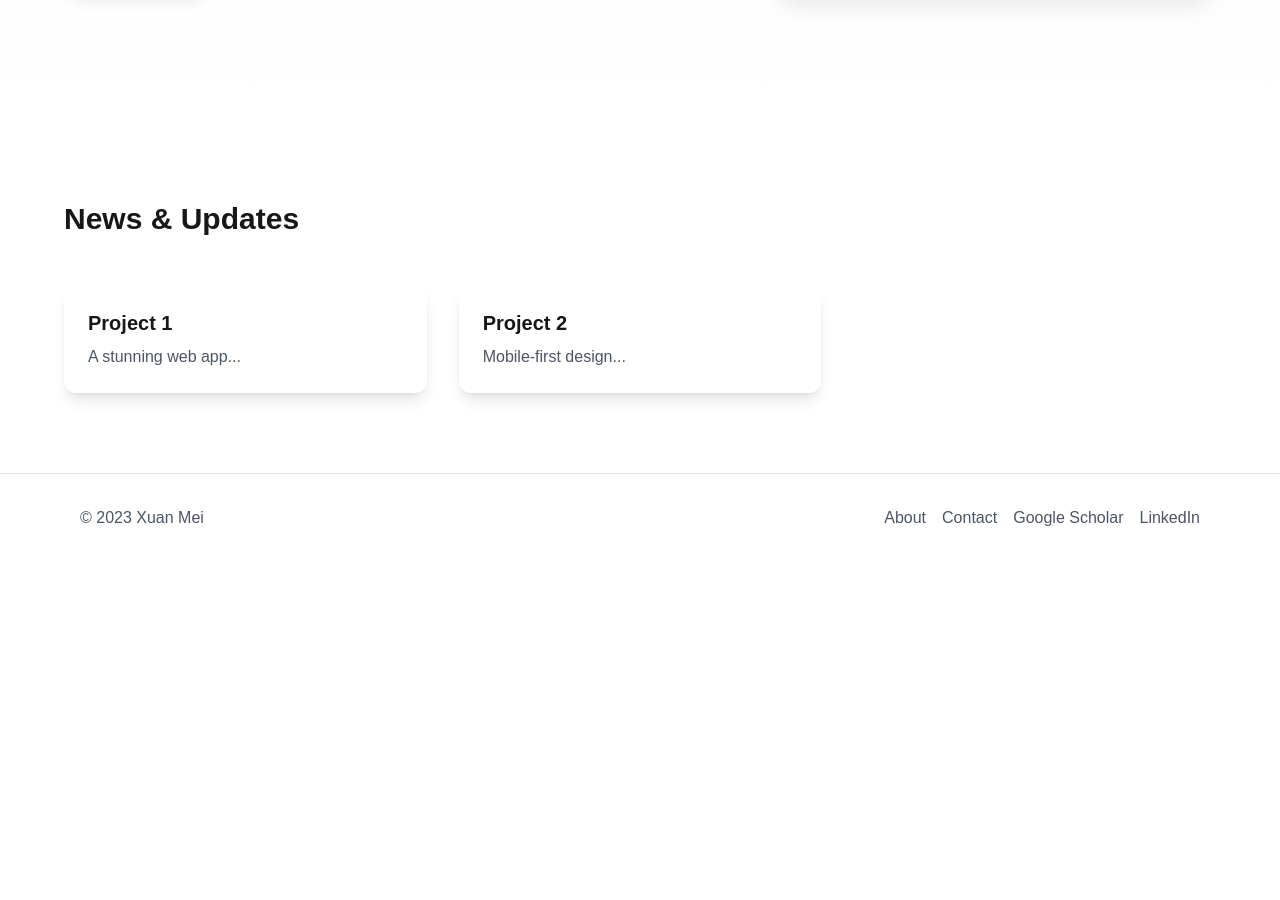
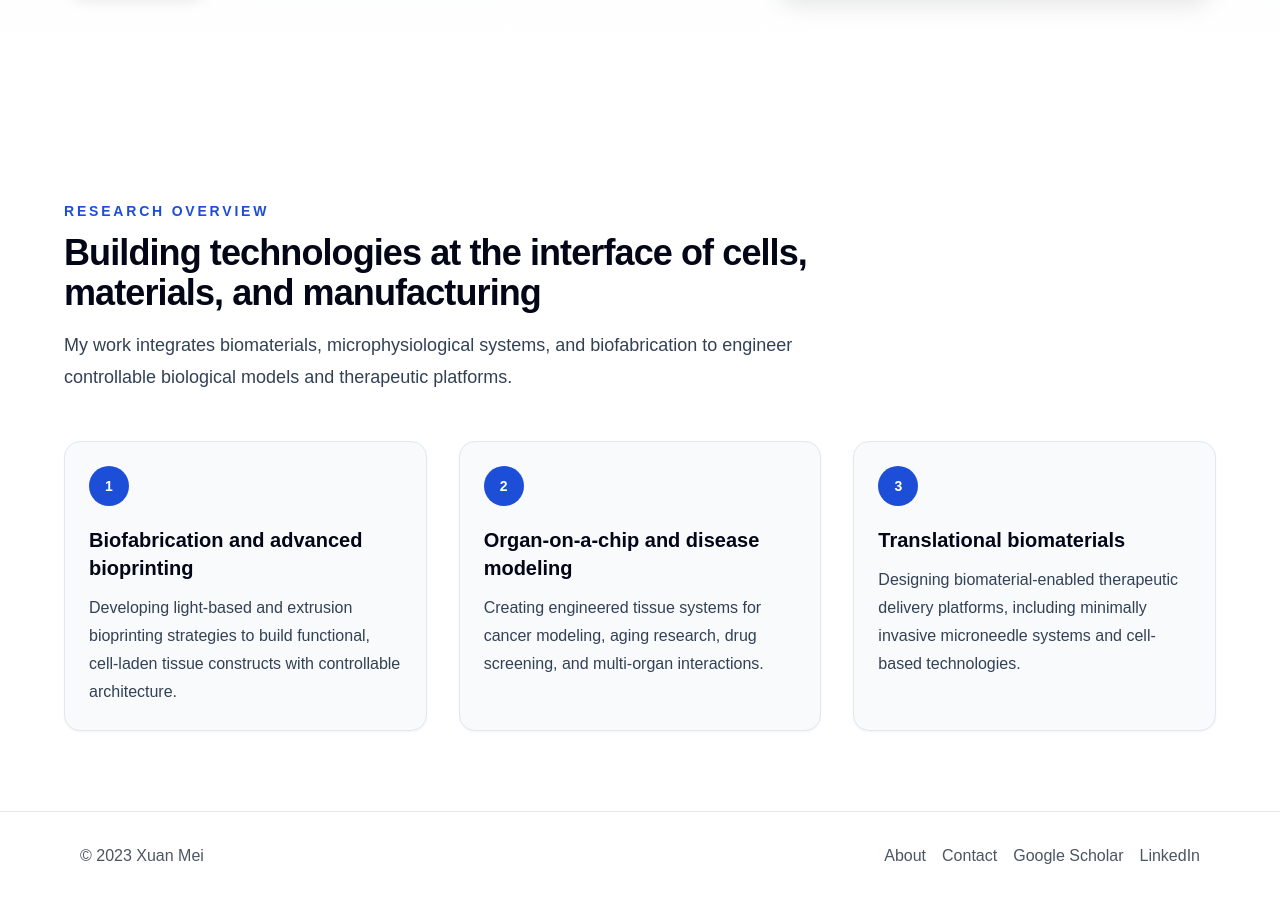
Before and after one commit to mxa911019/xuan-mei-website, a Next.js app: page / in a window 1280 px wide. Shown: the part 640-1540 px from the top of the page. Before the commit the page ends 1202 px from the top, so only its background shows below. Built offline with nearby package versions, Linux system fonts and the light colour scheme.

Commit message:
Replace placeholder project cards with research overview

```diff
--- a/components/Projects.jsx
+++ b/components/Projects.jsx
@@ -1,32 +1,62 @@
 import { motion } from 'framer-motion';
 
-const projects = [
-  { id: 1, title: "Project 1", description: "A stunning web app..." },
-  { id: 2, title: "Project 2", description: "Mobile-first design..." },
-  // Add your projects here
+const updates = [
+  {
+    id: 1,
+    title: 'Biofabrication and advanced bioprinting',
+    description:
+      'Developing light-based and extrusion bioprinting strategies to build functional, cell-laden tissue constructs with controllable architecture.',
+  },
+  {
+    id: 2,
+    title: 'Organ-on-a-chip and disease modeling',
+    description:
+      'Creating engineered tissue systems for cancer modeling, aging research, drug screening, and multi-organ interactions.',
+  },
+  {
+    id: 3,
+    title: 'Translational biomaterials',
+    description:
+      'Designing biomaterial-enabled therapeutic delivery platforms, including minimally invasive microneedle systems and cell-based technologies.',
+  },
 ];
 
 export default function NewsUpdates() {
   return (
-    <section className="py-20 px-4 dark:bg-gray-900">
-      <div className="max-w-6xl mx-auto">
-        <h2 className="text-3xl font-bold mb-12 dark:text-white">News & Updates</h2>
-        <div className="grid grid-cols-1 md:grid-cols-2 lg:grid-cols-3 gap-8">
-          {projects.map((project, index) => (
-            <motion.div
-              key={project.id}
+    <section className="bg-white px-4 py-20 dark:bg-slate-900">
+      <div className="mx-auto max-w-6xl">
+        <div className="mb-12 max-w-3xl">
+          <p className="text-sm font-semibold uppercase tracking-[0.2em] text-blue-700 dark:text-blue-300">
+            Research overview
+          </p>
+          <h2 className="mt-3 text-3xl font-bold tracking-tight text-slate-950 dark:text-white md:text-4xl">
+            Building technologies at the interface of cells, materials, and manufacturing
+          </h2>
+          <p className="mt-4 text-lg leading-8 text-slate-700 dark:text-slate-300">
+            My work integrates biomaterials, microphysiological systems, and biofabrication to engineer controllable biological models and therapeutic platforms.
+          </p>
+        </div>
+
+        <div className="grid grid-cols-1 gap-8 md:grid-cols-3">
+          {updates.map((item, index) => (
+            <motion.article
+              key={item.id}
               initial={{ opacity: 0, y: 20 }}
               whileInView={{ opacity: 1, y: 0 }}
+              viewport={{ once: true }}
               transition={{ delay: index * 0.1 }}
-              className="p-6 rounded-xl bg-white dark:bg-gray-800 shadow-lg"
+              className="rounded-2xl border border-slate-200 bg-slate-50 p-6 shadow-sm transition hover:-translate-y-1 hover:shadow-md dark:border-slate-800 dark:bg-slate-800/70"
             >
-              <h3 className="text-xl font-semibold mb-2 dark:text-white">
-                {project.title}
+              <div className="mb-5 flex h-10 w-10 items-center justify-center rounded-full bg-blue-700 text-sm font-bold text-white">
+                {item.id}
+              </div>
+              <h3 className="text-xl font-semibold text-slate-950 dark:text-white">
+                {item.title}
               </h3>
-              <p className="text-gray-600 dark:text-gray-300">
-                {project.description}
+              <p className="mt-3 leading-7 text-slate-700 dark:text-slate-300">
+                {item.description}
               </p>
-            </motion.div>
+            </motion.article>
           ))}
         </div>
       </div>
```
